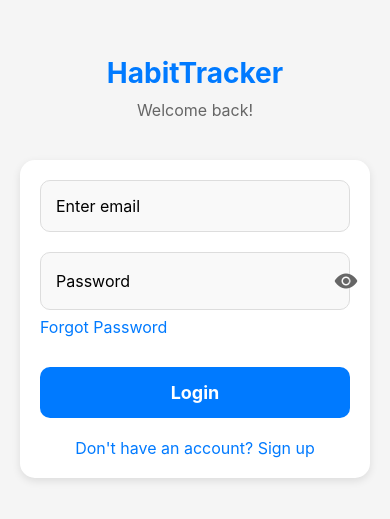
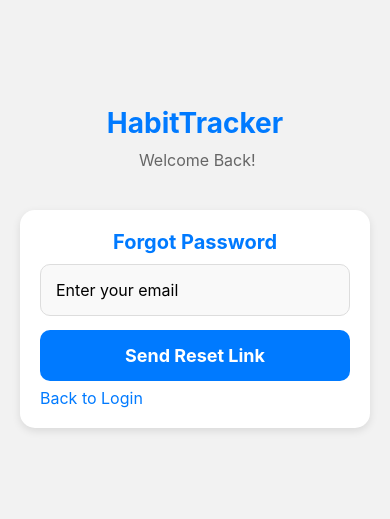
Before and after one commit to Ilysse200/HabitTrackerBlank, a React Native app: screen /ForgotPassword in a window 390 px wide. Shown: the part 155-674 px from the top of the page. Built offline with nearby package versions, Linux system fonts and the light colour scheme.

Commit message:
modified the forgotPassword screen and modified App Navigator to navigate between login and forgot password screens

```diff
--- a/src/navigation/AppNavigator.js
+++ b/src/navigation/AppNavigator.js
@@ -1,21 +1,21 @@
-import React, { useState, useEffect, useRef } from 'react';
-import { NavigationContainer } from '@react-navigation/native';
-import { createStackNavigator } from '@react-navigation/stack';
-import { createBottomTabNavigator } from '@react-navigation/bottom-tabs';
-import { Ionicons } from '@expo/vector-icons';
-import AsyncStorage from '@react-native-async-storage/async-storage';
+import React, { useState, useEffect, useRef } from "react";
+import { NavigationContainer } from "@react-navigation/native";
+import { createStackNavigator } from "@react-navigation/stack";
+import { createBottomTabNavigator } from "@react-navigation/bottom-tabs";
+import { Ionicons } from "@expo/vector-icons";
+import AsyncStorage from "@react-native-async-storage/async-storage";
 
 // Import screens
-import LoginScreen from '../screens/LoginScreen';
-import DashboardScreen from '../screens/DashboardScreen';
-import AddHabitScreen from '../screens/AddHabitScreen';
-import ProfileScreen from '../screens/ProfileScreen';
-import BlogScreen from '../screens/BlogScreen';
-import BlogDetailScreen from '../screens/BlogDetailScreen';
-import AdminBlogScreen from '../screens/AdminBlogScreen';
-import CreateBlogScreen from '../screens/CreateBlogScreen';
-import EditBlogScreen from '../screens/EditBlogScreen';
-import ForgotPasswordScreen from '../screens/ForgotPassword';
+import LoginScreen from "../screens/LoginScreen";
+import DashboardScreen from "../screens/DashboardScreen";
+import AddHabitScreen from "../screens/AddHabitScreen";
+import ProfileScreen from "../screens/ProfileScreen";
+import BlogScreen from "../screens/BlogScreen";
+import BlogDetailScreen from "../screens/BlogDetailScreen";
+import AdminBlogScreen from "../screens/AdminBlogScreen";
+import CreateBlogScreen from "../screens/CreateBlogScreen";
+import EditBlogScreen from "../screens/EditBlogScreen";
+import ForgotPasswordScreen from "../screens/ForgotPassword";
 const Stack = createStackNavigator();
 const Tab = createBottomTabNavigator();
 
@@ -27,50 +27,50 @@ function BlogStackNavigator() {
         name="BlogList"
         component={BlogScreen}
         options={{
-          title: 'Habit Blog',
-          headerStyle: { backgroundColor: '#007AFF' },
-          headerTintColor: '#fff',
-          headerTitleStyle: { fontWeight: 'bold' }
+          title: "Habit Blog",
+          headerStyle: { backgroundColor: "#007AFF" },
+          headerTintColor: "#fff",
+          headerTitleStyle: { fontWeight: "bold" },
         }}
       />
       <Stack.Screen
         name="BlogDetail"
         component={BlogDetailScreen}
         options={{
-          title: 'Blog Post',
-          headerStyle: { backgroundColor: '#007AFF' },
-          headerTintColor: '#fff',
-          headerTitleStyle: { fontWeight: 'bold' }
+          title: "Blog Post",
+          headerStyle: { backgroundColor: "#007AFF" },
+          headerTintColor: "#fff",
+          headerTitleStyle: { fontWeight: "bold" },
         }}
       />
       <Stack.Screen
         name="AdminBlog"
         component={AdminBlogScreen}
         options={{
-          title: 'Manage Blog',
-          headerStyle: { backgroundColor: '#007AFF' },
-          headerTintColor: '#fff',
-          headerTitleStyle: { fontWeight: 'bold' }
+          title: "Manage Blog",
+          headerStyle: { backgroundColor: "#007AFF" },
+          headerTintColor: "#fff",
+          headerTitleStyle: { fontWeight: "bold" },
         }}
       />
       <Stack.Screen
         name="CreateBlog"
         component={CreateBlogScreen}
         options={{
-          title: 'Create Post',
-          headerStyle: { backgroundColor: '#007AFF' },
-          headerTintColor: '#fff',
-          headerTitleStyle: { fontWeight: 'bold' }
+          title: "Create Post",
+          headerStyle: { backgroundColor: "#007AFF" },
+          headerTintColor: "#fff",
+          headerTitleStyle: { fontWeight: "bold" },
         }}
       />
       <Stack.Screen
         name="EditBlog"
         component={EditBlogScreen}
         options={{
-          title: 'Edit Post',
-          headerStyle: { backgroundColor: '#007AFF' },
-          headerTintColor: '#fff',
-          headerTitleStyle: { fontWeight: 'bold' }
+          title: "Edit Post",
+          headerStyle: { backgroundColor: "#007AFF" },
+          headerTintColor: "#fff",
+          headerTitleStyle: { fontWeight: "bold" },
         }}
       />
     </Stack.Navigator>
@@ -85,20 +85,20 @@ function MainTabNavigator() {
         tabBarIcon: ({ focused, color, size }) => {
           let iconName;
 
-          if (route.name === 'Dashboard') {
-            iconName = focused ? 'home' : 'home-outline';
-          } else if (route.name === 'AddHabit') {
-            iconName = focused ? 'add-circle' : 'add-circle-outline';
-          } else if (route.name === 'Blog') {
-            iconName = focused ? 'library' : 'library-outline';
-          } else if (route.name === 'Profile') {
-            iconName = focused ? 'person' : 'person-outline';
+          if (route.name === "Dashboard") {
+            iconName = focused ? "home" : "home-outline";
+          } else if (route.name === "AddHabit") {
+            iconName = focused ? "add-circle" : "add-circle-outline";
+          } else if (route.name === "Blog") {
+            iconName = focused ? "library" : "library-outline";
+          } else if (route.name === "Profile") {
+            iconName = focused ? "person" : "person-outline";
           }
 
           return <Ionicons name={iconName} size={size} color={color} />;
         },
-        tabBarActiveTintColor: '#007AFF',
-        tabBarInactiveTintColor: 'gray',
+        tabBarActiveTintColor: "#007AFF",
+        tabBarInactiveTintColor: "gray",
         headerShown: false, // Hide header for tab navigator since stack navigator handles it
       })}
     >
@@ -106,38 +106,38 @@ function MainTabNavigator() {
         name="Dashboard"
         component={DashboardScreen}
         options={{
-          title: 'My Habits',
+          title: "My Habits",
           headerShown: true,
-          headerStyle: { backgroundColor: '#007AFF' },
-          headerTintColor: '#fff',
-          headerTitleStyle: { fontWeight: 'bold' }
+          headerStyle: { backgroundColor: "#007AFF" },
+          headerTintColor: "#fff",
+          headerTitleStyle: { fontWeight: "bold" },
         }}
       />
       <Tab.Screen
         name="AddHabit"
         component={AddHabitScreen}
         options={{
-          title: 'Add Habit',
+          title: "Add Habit",
           headerShown: true,
-          headerStyle: { backgroundColor: '#007AFF' },
-          headerTintColor: '#fff',
-          headerTitleStyle: { fontWeight: 'bold' }
+          headerStyle: { backgroundColor: "#007AFF" },
+          headerTintColor: "#fff",
+          headerTitleStyle: { fontWeight: "bold" },
         }}
       />
       <Tab.Screen
         name="Blog"
         component={BlogStackNavigator}
-        options={{ title: 'Blog' }}
+        options={{ title: "Blog" }}
       />
       <Tab.Screen
         name="Profile"
         component={ProfileScreen}
         options={{
-          title: 'Profile',
+          title: "Profile",
           headerShown: true,
-          headerStyle: { backgroundColor: '#007AFF' },
-          headerTintColor: '#fff',
-          headerTitleStyle: { fontWeight: 'bold' }
+          headerStyle: { backgroundColor: "#007AFF" },
+          headerTintColor: "#fff",
+          headerTitleStyle: { fontWeight: "bold" },
         }}
       />
     </Tab.Navigator>
@@ -185,21 +185,21 @@ export default function AppNavigator() {
     isCheckingRef.current = true;
 
     try {
-      const userToken = await AsyncStorage.getItem('userToken');
+      const userToken = await AsyncStorage.getItem("userToken");
       const isAuth = !!userToken;
 
-      console.log('Checking auth status:', {
+      console.log("Checking auth status:", {
         currentAuth: isAuthenticated,
         isAuth: isAuth,
-        userToken: userToken || null
+        userToken: userToken || null,
       });
 
       if (isAuth !== isAuthenticated) {
-        console.log('Auth status changed, updating...');
+        console.log("Auth status changed, updating...");
         setIsAuthenticated(isAuth);
       }
     } catch (error) {
-      console.log('Error checking auth status:', error);
+      console.log("Error checking auth status:", error);
     } finally {
       if (isLoading) {
         setIsLoading(false);
@@ -211,22 +211,22 @@ export default function AppNavigator() {
   // Handle login
   const handleLogin = async (userData) => {
     try {
-      await AsyncStorage.setItem('userToken', 'authenticated');
-      await AsyncStorage.setItem('userData', JSON.stringify(userData));
+      await AsyncStorage.setItem("userToken", "authenticated");
+      await AsyncStorage.setItem("userData", JSON.stringify(userData));
       setIsAuthenticated(true);
     } catch (error) {
-      console.log('Error saving auth data:', error);
+      console.log("Error saving auth data:", error);
     }
   };
 
   // Handle logout - this function isn't used but kept for compatibility
   const handleLogout = async () => {
     try {
-      await AsyncStorage.removeItem('userToken');
-      await AsyncStorage.removeItem('userData');
+      await AsyncStorage.removeItem("userToken");
+      await AsyncStorage.removeItem("userData");
       setIsAuthenticated(false);
     } catch (error) {
-      console.log('Error during logout:', error);
+      console.log("Error during logout:", error);
     }
   };
 
@@ -238,14 +238,20 @@ export default function AppNavigator() {
     <NavigationContainer>
       <Stack.Navigator screenOptions={{ headerShown: false }}>
         {!isAuthenticated ? (
-          // Authentication Stack
-          <Stack.Screen name="Login">
-            {props => <LoginScreen {...props} onLogin={handleLogin} />}
-          </Stack.Screen>
+          <>
+           {/**Authentication stack */}
+            <Stack.Screen name="Login">
+              {(props) => <LoginScreen {...props} onLogin={handleLogin} />}
+            </Stack.Screen>
+            <Stack.Screen
+              name="ForgotPassword"
+              component={ForgotPasswordScreen}
+            />
+          </>
         ) : (
           // Main App Stack (Protected Routes)
           <Stack.Screen name="Main">
-            {props => <MainTabNavigator {...props} onLogout={handleLogout} />}
+            {(props) => <MainTabNavigator {...props} onLogout={handleLogout} />}
           </Stack.Screen>
         )}
       </Stack.Navigator>
--- a/src/screens/ForgotPassword.js
+++ b/src/screens/ForgotPassword.js
@@ -1,17 +1,221 @@
-// ForgotPasswordScreen.tsx
-import React from 'react';
-import { View, Text, StyleSheet } from 'react-native';
+import React, { useState } from "react";
+import {
+  View,
+  Text,
+  TextInput,
+  TouchableOpacity,
+  StyleSheet,
+  Alert,
+  KeyboardAvoidingView,
+  Dimensions,
+  Platform,
+  ScrollView,
+} from "react-native";
 
-export default function ForgotPasswordScreen() {
+const { width, height } = Dimensions.get("window");
+
+export default function ForgotPasswordScreen({ navigation }) {
+  const [email, setEmail] = useState("");
+
+  const handleEmailSubmit = () => {
+    if (!email.trim()) {
+      Alert.alert("Missing Email", "Please enter your email address.");
+      return;
+    }
+
+    // Replace with API call for email verification
+    console.log("Verifying email:", email);
+
+    Alert.alert(
+      "Email Sent",
+      "If this email is registered, a reset link will be sent."
+    );
+    navigation.navigate("Login");
+  };
+
   return (
-    <View style={styles.container}>
-      <Text style={styles.title}>Forgot Password</Text>
-      {/* You can add reset email input and submit later */}
-    </View>
+    <KeyboardAvoidingView
+      style={{ flex: 1 }}
+      behavior={Platform.OS === "ios" ? "padding" : undefined}
+    >
+      <ScrollView contentContainerStyle={styles.scrollContainer}>
+        <View style={styles.header}>
+          <Text style={styles.titleMain}>HabitTracker</Text>
+          <Text style={styles.subtitle}> Welcome Back!</Text>
+          </View>
+          <View style={styles.form}>
+            <Text style={styles.title}>Forgot Password</Text>
+
+            <View style={styles.inputContainer}>
+              <TextInput
+                style={styles.input}
+                placeholder="Enter your email"
+                keyboardType="email-address"
+                autoCapitalize="none"
+                value={email}
+                onChangeText={setEmail}
+              />
+            </View>
+
+            <TouchableOpacity style={styles.button} onPress={handleEmailSubmit}>
+              <Text style={styles.buttonText}>Send Reset Link</Text>
+            </TouchableOpacity>
+
+            <TouchableOpacity onPress={() => navigation.navigate("Login")}>
+              <Text style={styles.forgotPass}>Back to Login</Text>
+            </TouchableOpacity>
+          </View>
+      </ScrollView>
+    </KeyboardAvoidingView>
   );
 }
 
 const styles = StyleSheet.create({
-  container: { flex: 1, justifyContent: 'center', alignItems: 'center' },
-  title: { fontSize: 24, fontWeight: 'bold' },
+  container: {
+    flex: 1,
+    backgroundColor: "#f5f5f5",
+  },
+  scrollContainer: {
+    flexGrow: 1,
+    justifyContent: "center",
+    padding: 20,
+    minHeight: height,
+  },
+  header: {
+    alignItems: "center",
+    marginBottom: 40,
+  },
+  title: {
+    fontSize: width > 400 ? 21 : 20,
+    fontWeight: "bold",
+    color: "#007AFF",
+    marginBottom: 10,
+    textAlign: "center",
+  },
+   titleMain: {
+    fontSize: width > 400 ? 32 : 28,
+    fontWeight: "bold",
+    color: "#007AFF",
+    marginBottom: 10,
+    textAlign: "center",
+  },
+  subtitle: {
+    fontSize: width > 400 ? 18 : 16,
+    color: "#666",
+    textAlign: "center",
+  },
+  // NEW: Admin hint styles
+  adminHint: {
+    marginTop: 15,
+    padding: 10,
+    backgroundColor: "#fff3cd",
+    borderRadius: 8,
+    borderWidth: 1,
+    borderColor: "#ffeaa7",
+  },
+  hintText: {
+    fontSize: 12,
+    color: "#856404",
+    textAlign: "center",
+  },
+  form: {
+    backgroundColor: "white",
+    borderRadius: 15,
+    padding: 20,
+    shadowColor: "#000",
+    shadowOffset: {
+      width: 0,
+      height: 3,
+    },
+    shadowOpacity: 0.1,
+    shadowRadius: 8,
+    elevation: 5,
+  },
+  row: {
+    flexDirection: "row",
+    marginBottom: 20,
+  },
+  inputContainer: {
+    marginBottom: 4,
+  },
+  // NEW: Email container for admin badge
+  emailContainer: {
+    position: "relative",
+  },
+  input: {
+    borderWidth: 1,
+    borderColor: "#ddd",
+    borderRadius: 10,
+    padding: 15,
+    fontSize: 16,
+    backgroundColor: "#f9f9f9",
+  },
+  inputError: {
+    borderColor: "#ff4444",
+  },
+  // NEW: Admin badge styles
+  adminBadge: {
+    position: "absolute",
+    right: 15,
+    top: 15,
+    flexDirection: "row",
+    alignItems: "center",
+    backgroundColor: "#e8f5e8",
+    paddingHorizontal: 8,
+    paddingVertical: 4,
+    borderRadius: 12,
+  },
+  adminBadgeText: {
+    fontSize: 12,
+    color: "#4CAF50",
+    fontWeight: "600",
+    marginLeft: 4,
+  },
+  passwordContainer: {
+    flexDirection: "row",
+    alignItems: "center",
+    borderWidth: 1,
+    borderColor: "#ddd",
+    borderRadius: 10,
+    backgroundColor: "#f9f9f9",
+  },
+  passwordInput: {
+    flex: 1,
+    padding: 15,
+    fontSize: 16,
+  },
+  eyeIcon: {
+    padding: 15,
+  },
+  errorText: {
+    color: "#ff4444",
+    fontSize: 12,
+    marginTop: 5,
+    marginLeft: 5,
+  },
+  button: {
+    backgroundColor: "#007AFF",
+    borderRadius: 10,
+    padding: 15,
+    alignItems: "center",
+    marginTop: 10,
+  },
+  buttonText: {
+    color: "white",
+    fontSize: 18,
+    fontWeight: "bold",
+  },
+  toggleButton: {
+    marginTop: 20,
+    alignItems: "center",
+  },
+  toggleText: {
+    color: "#007AFF",
+    fontSize: 16,
+  },
+  forgotPass: {
+    marginTop: 7,
+    color: "#007AFF",
+    fontSize: 16,
+  },
 });
--- a/src/screens/LoginScreen.js
+++ b/src/screens/LoginScreen.js
@@ -12,10 +12,9 @@ import {
   Dimensions,
 } from "react-native";
 import { Ionicons } from "@expo/vector-icons";
-
 const { width, height } = Dimensions.get("window");
 
-export default function LoginScreen({ onLogin }) {
+export default function LoginScreen({navigation, onLogin }) {
   const [isLoginMode, setIsLoginMode] = useState(true);
   const [formData, setFormData] = useState({
     email: "",
@@ -245,14 +244,17 @@ export default function LoginScreen({ onLogin }) {
                   color="#666"
                 />
               </TouchableOpacity>
-
             </View>
             {errors.password && (
               <Text style={styles.errorText}>{errors.password}</Text>
             )}
-            <Text style={styles.forgotPass}>
-              {isLoginMode? 'Forgot Password': ''}
-              </Text>
+            {isLoginMode && (
+              <TouchableOpacity
+                onPress={() => navigation.navigate("ForgotPassword")}
+              >
+                <Text style={styles.forgotPass}>Forgot Password?</Text>
+              </TouchableOpacity>
+            )}
           </View>
 
           {/* Confirm Password (Registration only, unchanged) */}
@@ -307,6 +309,7 @@ const styles = StyleSheet.create({
     padding: 20,
     minHeight: height,
   },
+
   header: {
     alignItems: "center",
     marginBottom: 40,
@@ -431,9 +434,9 @@ const styles = StyleSheet.create({
     color: "#007AFF",
     fontSize: 16,
   },
-  forgotPass:{
-    marginTop:7,
-    color:"#007AFF",
-    fontSize:16,
-  }
+  forgotPass: {
+    marginTop: 7,
+    color: "#007AFF",
+    fontSize: 16,
+  },
 });
```
